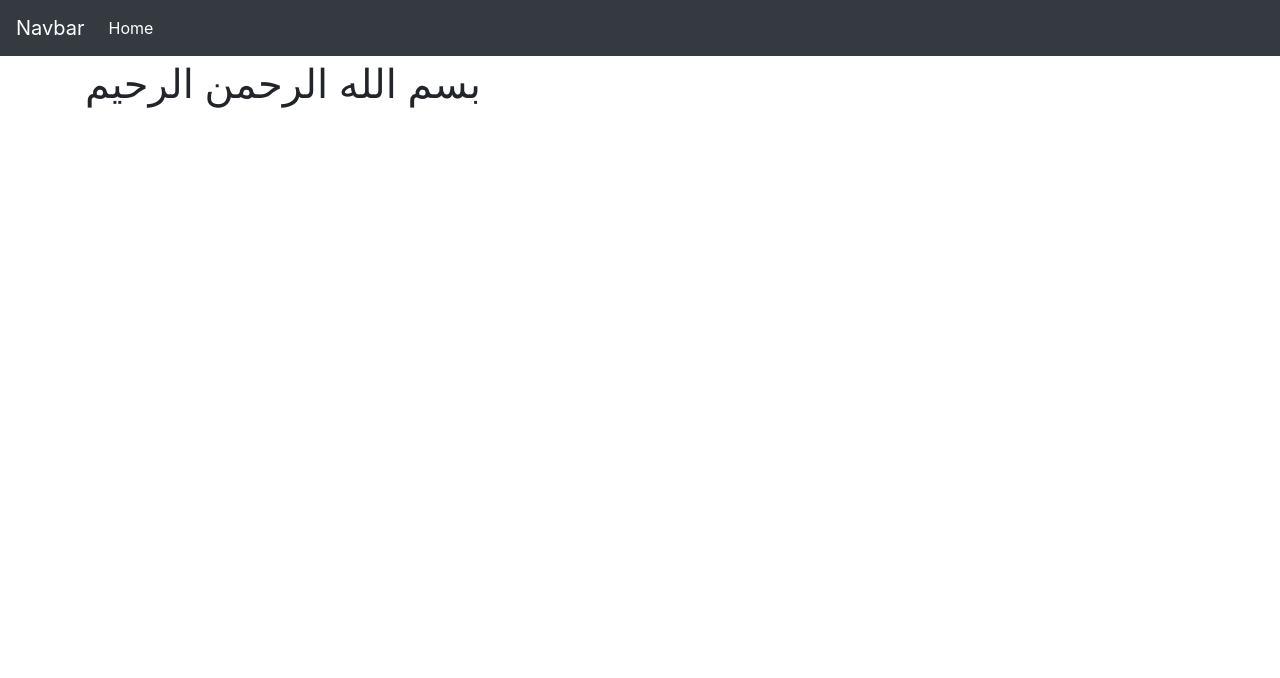
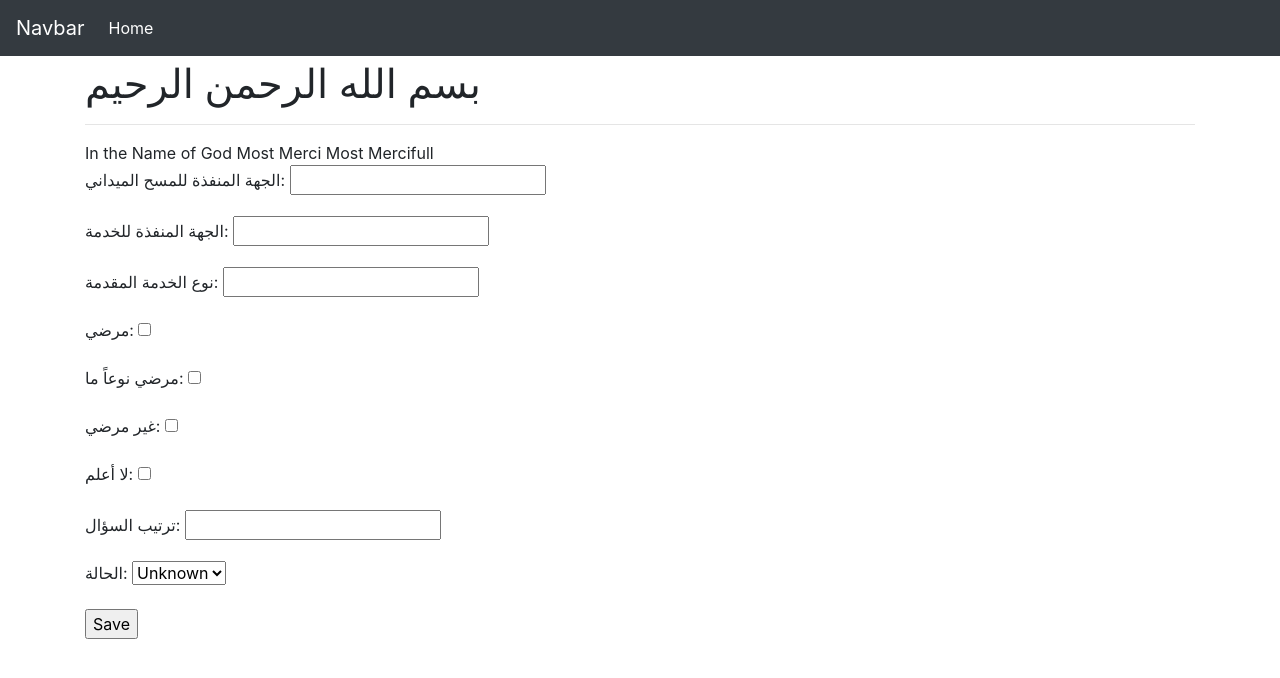
Before and after one commit to Tabook22/dm_survey, a Django app: page /survey/add_survey/ in a window 1280 px wide. Shown: the top 678 px of the page. Run offline with Django 3.2, Linux system fonts and the light colour scheme; some libraries are stand-ins or nearby versions.

Commit message:
fixing some errors

```diff
--- a/dm/urls.py
+++ b/dm/urls.py
@@ -2,9 +2,12 @@ from django.contrib import admin
 from django.urls import path,include
 from django.conf import settings
 from django.conf.urls.static import static
+from .views import index
 
 urlpatterns = [
     path('admin/', admin.site.urls),
+    path('',index, name="index"),
+    path('index/', index, name="index"),
     path('survey/', include('survey.urls'))
 ]
 if settings.DEBUG:
--- /dev/null
+++ b/dm/views.py
@@ -0,0 +1,6 @@
+from django.shortcuts import render,redirect
+from django.http import HttpResponse
+
+# Create your views here.
+def index(request):
+    return render(request,'index.html')
--- a/survey/forms.py
+++ b/survey/forms.py
@@ -4,5 +4,6 @@ from django.contrib.auth.forms import UserCreationForm, UserChangeForm
 
 class Main_Sr_Form(forms.ModelForm):
     class Meta:
-        modle=MainSr
-        exclude=('id','sr_emp' ,'sr_org',)
+        model=MainSr
+        exclude=('id','sr_emp',)
+        #widgets= ({'sr_org':'form-control', 'placeholder':'الجهة المنظمة للمسح الميداني', 'aria-label':'Orgnizer', 'aria-describedby':'add-orgnizer'})
--- a/survey/templates/survey/add_survey.html
+++ b/survey/templates/survey/add_survey.html
@@ -1,7 +1,17 @@
 {% extends "base.html" %}
 {% block content %}
 <div style="margin-top:60px;">
-  <h1>بسم الله الرحمن الرحيم</h1>
+{% comment %}
+{% if object.srorg !=None and object.srorg !=''%} {{ object.srorg }} {% else %} The orgnaizer of this Survey is not yet determined {% endcomment %}
+
+{% comment %} {% if srorg !=None and object.srorg !=''%} {{ srorg }} {% else %} The orgnaizer of this Survey is not yet determined {% endcomment %}
+<h1>بسم الله الرحمن الرحيم</h1>
 </div>
+<hr>
+{{msg}}
 
+<form>
+{{ form.as_p }}
+<input type='submit' value='Save' />
+</form>
 {% endblock content %}
--- a/survey/views.py
+++ b/survey/views.py
@@ -1,7 +1,21 @@
-from django.shortcuts import render
+from django.shortcuts import render,redirect
 from django.http import HttpResponse
+from .models import MainSr,Main_Sr_Comm
+from .forms import Main_Sr_Form
 
 # Create your views here.
 
 def add_survey(request):
-    return render(request,"survey/add_survey.html")
+    form=Main_Sr_Form()
+    if request.method=="POST":
+        context={'msg':'In the name of god most merci most mercifull'}
+        if form.is_valid():
+            dm_new_survey=MainSr(text=form.cleaned_data['text'])
+            dm_new_survey.save()
+            return redirect('index')
+    else:
+        context={'form':form,
+                 'msg':"In the Name of God Most Merci Most Mercifull",
+                 'srorg':'Dhofar mainicipility'}
+
+    return render(request,"survey/add_survey.html",context)
```
Also changed, not shown: templates/index.html (added, +8 -0 lines), db.sqlite3, 2 other files.
